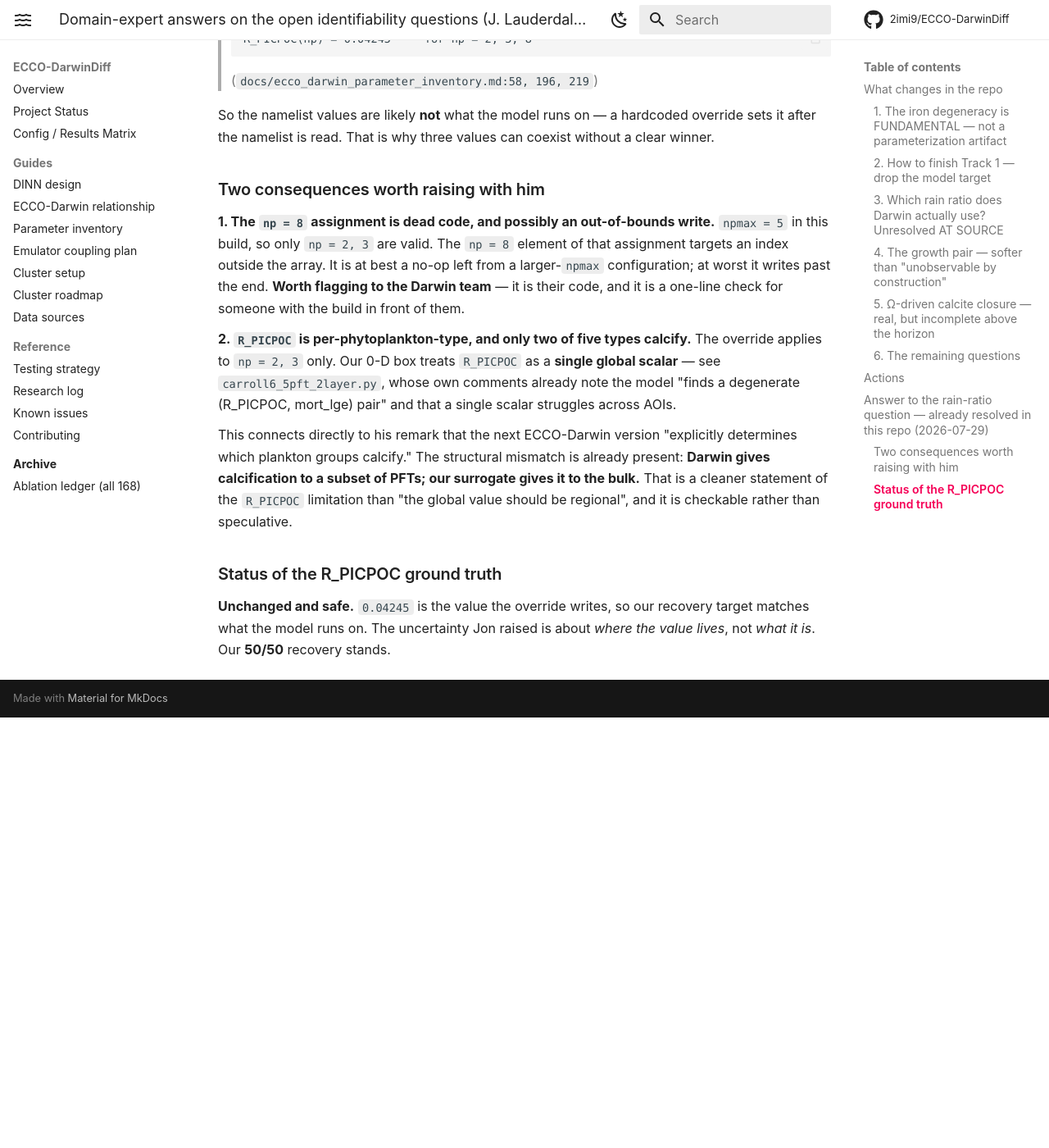
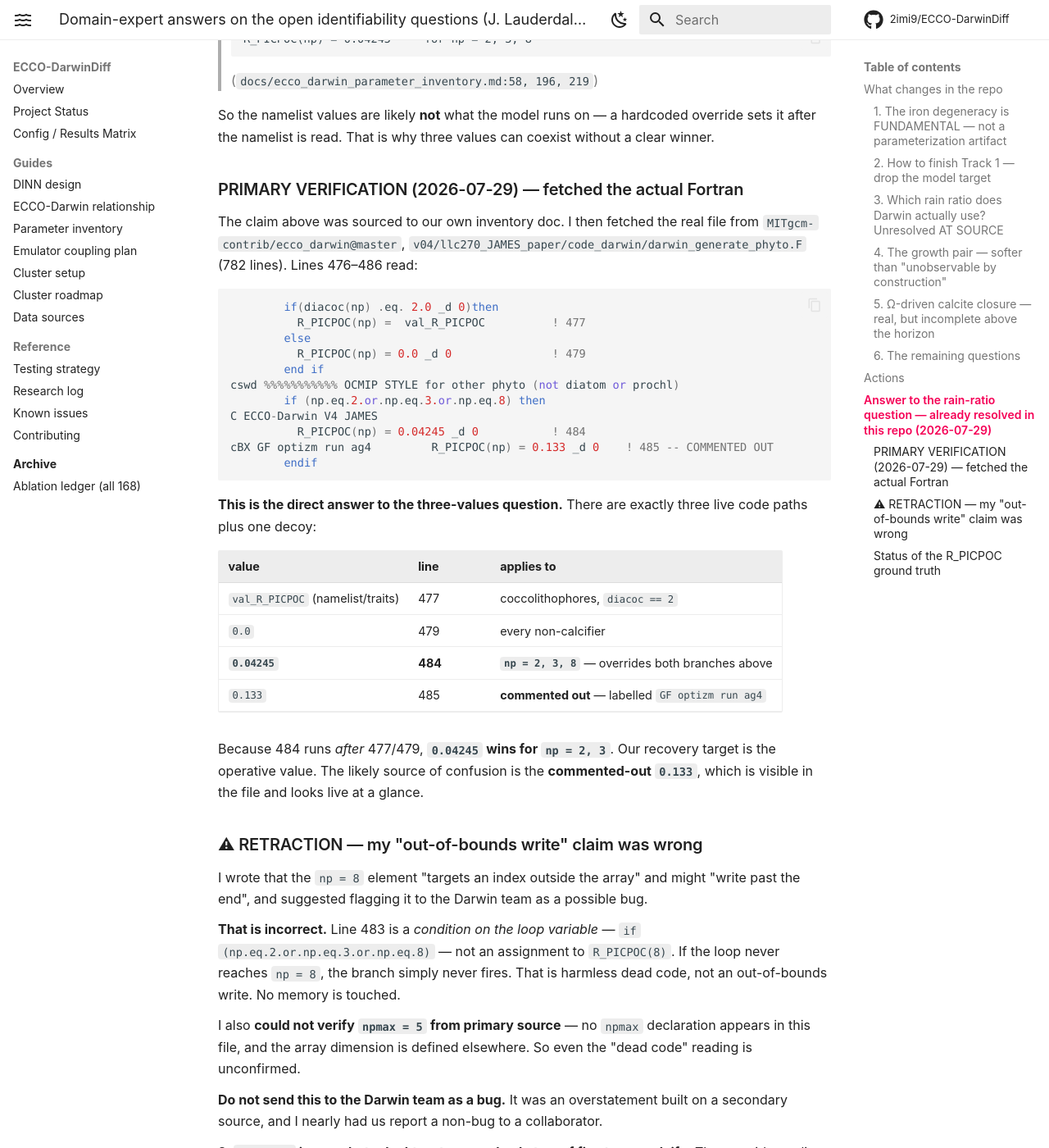
Before and after one commit to 2imi9/ECCO-DarwinDiff, an MkDocs documentation site: the page built from docs/findings/2026-07-29_lauderdale_answers.md, in a window 1280 px wide and 1400 px high, scrolled down 3054 px. Shown: the whole window at 82% size. Built offline with MkDocs 1.6.1 and Material for MkDocs 9.7.7, drawn with Linux system fonts in a browser that asks for light colours; comment, search, counter and statistics services are not loaded; before the commit the page ends 3929 px from its top, so only the background shows below that.

Commit message:
fix(findings): verify the rain ratio against real Darwin source, retract a false bug claim
Fetched v04/llc270_JAMES_paper/code_darwin/darwin_generate_phyto.F from
MITgcm-contrib/ecco_darwin@master rather than relying on our own inventory doc.
No Darwin source is vendored in this repo, so the earlier answer was secondary.

Lines 476-486 give the direct answer to the three-values question. There are
three live paths plus one decoy:

  val_R_PICPOC  line 477  coccolithophores (diacoc == 2)
  0.0           line 479  every non-calcifier
  0.04245       line 484  np = 2, 3, 8 -- overrides both branches above
  0.133         line 485  COMMENTED OUT, labelled 'GF optizm run ag4'

Because 484 runs after 477/479, 0.04245 wins for np = 2, 3, so our recovery
target is the operative value. The likely source of confusion is the commented
0.133, which sits in the file and reads as live at a glance.

RETRACTION. I claimed the np = 8 element targets an index outside the array and
might write past the end, and proposed flagging it to the Darwin team as a bug.
Wrong. Line 483 is a CONDITION on the loop variable, not an assignment to
R_PICPOC(8); if the loop never reaches np = 8 the branch simply never fires. No
memory is touched. I also could not verify npmax = 5 from primary source, since
no npmax declaration appears in this file, so even the dead-code reading is
unconfirmed.

Marked do-not-send. I nearly had us report a non-bug to a collaborator on the
strength of a secondary source.

Suite: 563 passed, 20 skipped.

````diff
--- a/docs/findings/2026-07-29_lauderdale_answers.md
+++ b/docs/findings/2026-07-29_lauderdale_answers.md
@@ -111,13 +111,54 @@ Jon asked which of the three rain-ratio values in `data.darwin` / `data.traits`
 So the namelist values are likely **not** what the model runs on — a hardcoded override sets it after
 the namelist is read. That is why three values can coexist without a clear winner.
 
-### Two consequences worth raising with him
+### PRIMARY VERIFICATION (2026-07-29) — fetched the actual Fortran
 
-**1. The `np = 8` assignment is dead code, and possibly an out-of-bounds write.**
-`npmax = 5` in this build, so only `np = 2, 3` are valid. The `np = 8` element of that assignment
-targets an index outside the array. It is at best a no-op left from a larger-`npmax` configuration;
-at worst it writes past the end. **Worth flagging to the Darwin team** — it is their code, and it is
-a one-line check for someone with the build in front of them.
+The claim above was sourced to our own inventory doc. I then fetched the real file from
+`MITgcm-contrib/ecco_darwin@master`, `v04/llc270_JAMES_paper/code_darwin/darwin_generate_phyto.F`
+(782 lines). Lines 476–486 read:
+
+```fortran
+        if(diacoc(np) .eq. 2.0 _d 0)then
+          R_PICPOC(np) =  val_R_PICPOC          ! 477
+        else
+          R_PICPOC(np) = 0.0 _d 0               ! 479
+        end if
+cswd %%%%%%%%%%% OCMIP STYLE for other phyto (not diatom or prochl)
+        if (np.eq.2.or.np.eq.3.or.np.eq.8) then
+C ECCO-Darwin V4 JAMES
+          R_PICPOC(np) = 0.04245 _d 0           ! 484
+cBX GF optizm run ag4         R_PICPOC(np) = 0.133 _d 0    ! 485 -- COMMENTED OUT
+        endif
+```
+
+**This is the direct answer to the three-values question.** There are exactly three live code paths
+plus one decoy:
+
+| value | line | applies to |
+|---|---|---|
+| `val_R_PICPOC` (namelist/traits) | 477 | coccolithophores, `diacoc == 2` |
+| `0.0` | 479 | every non-calcifier |
+| **`0.04245`** | **484** | **`np = 2, 3, 8`** — overrides both branches above |
+| `0.133` | 485 | **commented out** — labelled `GF optizm run ag4` |
+
+Because 484 runs *after* 477/479, **`0.04245` wins for `np = 2, 3`**. Our recovery target is the
+operative value. The likely source of confusion is the **commented-out `0.133`**, which is visible in
+the file and looks live at a glance.
+
+### ⚠ RETRACTION — my "out-of-bounds write" claim was wrong
+
+I wrote that the `np = 8` element "targets an index outside the array" and might "write past the
+end", and suggested flagging it to the Darwin team as a possible bug.
+
+**That is incorrect.** Line 483 is a *condition on the loop variable* — `if (np.eq.2.or.np.eq.3.or.np.eq.8)`
+— not an assignment to `R_PICPOC(8)`. If the loop never reaches `np = 8`, the branch simply never
+fires. That is harmless dead code, not an out-of-bounds write. No memory is touched.
+
+I also **could not verify `npmax = 5` from primary source** — no `npmax` declaration appears in this
+file, and the array dimension is defined elsewhere. So even the "dead code" reading is unconfirmed.
+
+**Do not send this to the Darwin team as a bug.** It was an overstatement built on a secondary
+source, and I nearly had us report a non-bug to a collaborator.
 
 **2. `R_PICPOC` is per-phytoplankton-type, and only two of five types calcify.**
 The override applies to `np = 2, 3` only. Our 0-D box treats `R_PICPOC` as a **single global scalar**
````
